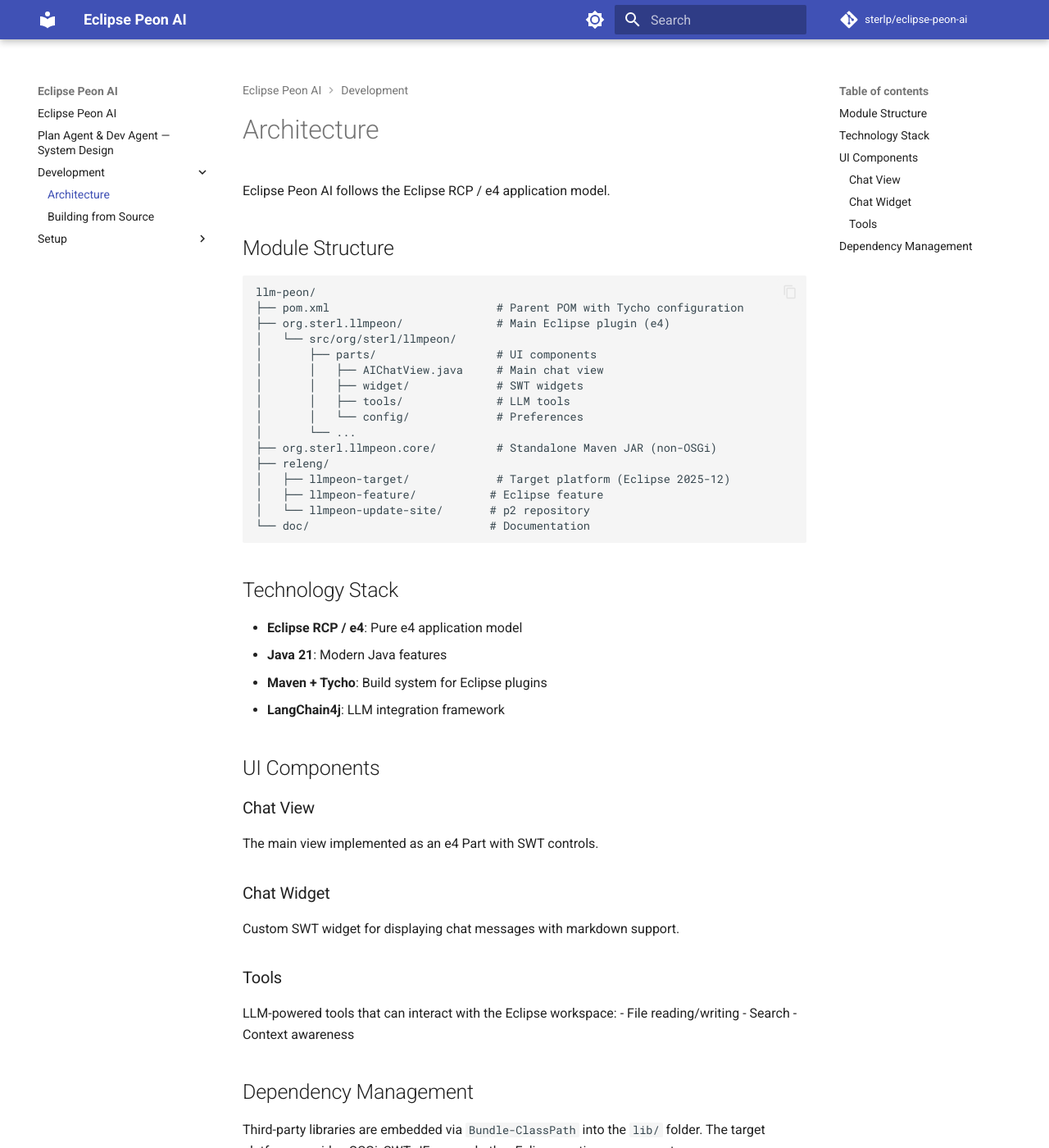
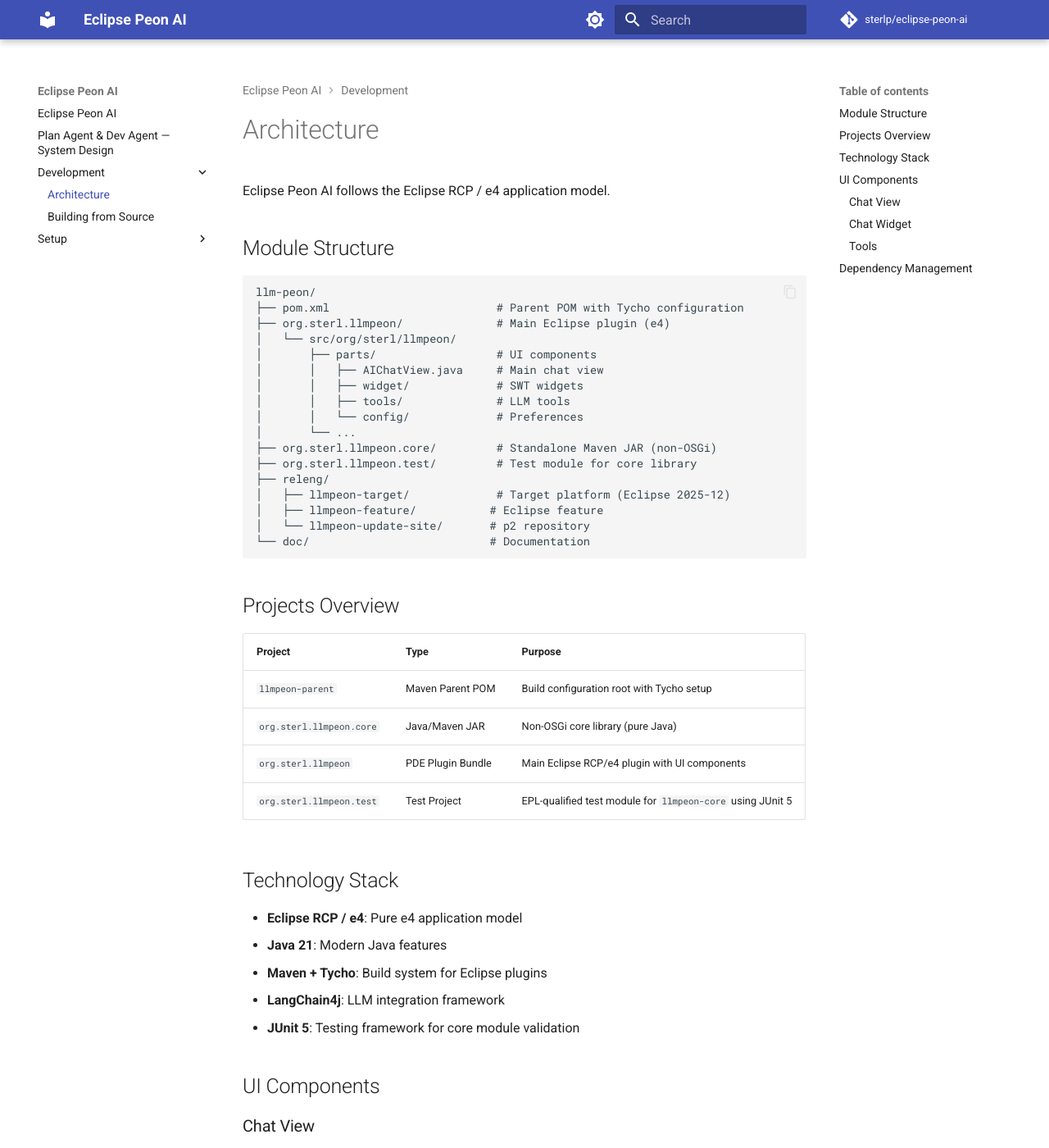
Before and after one commit to sterlp/eclipse-peon-ai, an MkDocs documentation site: the page built from doc/docs/development/architecture.md, in a window 1280 px wide and 1400 px high. Shown: the whole window at 82% size. Built offline with MkDocs 1.6.1 and Material for MkDocs 9.7.7, drawn with Linux system fonts in a browser that asks for light colours; comment, search, counter and statistics services are not loaded.

````diff
--- a/doc/docs/development/architecture.md
+++ b/doc/docs/development/architecture.md
@@ -21,6 +21,7 @@
 │       │   └── config/             # Preferences
 │       └── ...
 ├── org.sterl.llmpeon.core/         # Standalone Maven JAR (non-OSGi)
+├── org.sterl.llmpeon.test/         # Test module for core library
 ├── releng/
 │   ├── llmpeon-target/             # Target platform (Eclipse 2025-12)
 │   ├── llmpeon-feature/           # Eclipse feature
@@ -28,12 +29,22 @@
 └── doc/                           # Documentation
 ```
 
+## Projects Overview
+
+| Project | Type | Purpose |
+|---------|------|--------|
+| `llmpeon-parent` | Maven Parent POM | Build configuration root with Tycho setup |
+| `org.sterl.llmpeon.core` | Java/Maven JAR | Non-OSGi core library (pure Java) |
+| `org.sterl.llmpeon` | PDE Plugin Bundle | Main Eclipse RCP/e4 plugin with UI components |
+| `org.sterl.llmpeon.test` | Test Project | EPL-qualified test module for `llmpeon-core` using JUnit 5 |
+
 ## Technology Stack
 
 - **Eclipse RCP / e4**: Pure e4 application model
 - **Java 21**: Modern Java features
 - **Maven + Tycho**: Build system for Eclipse plugins
 - **LangChain4j**: LLM integration framework
+- **JUnit 5**: Testing framework for core module validation
 
 ## UI Components
 
````
Also changed, not shown: 2 other files.
